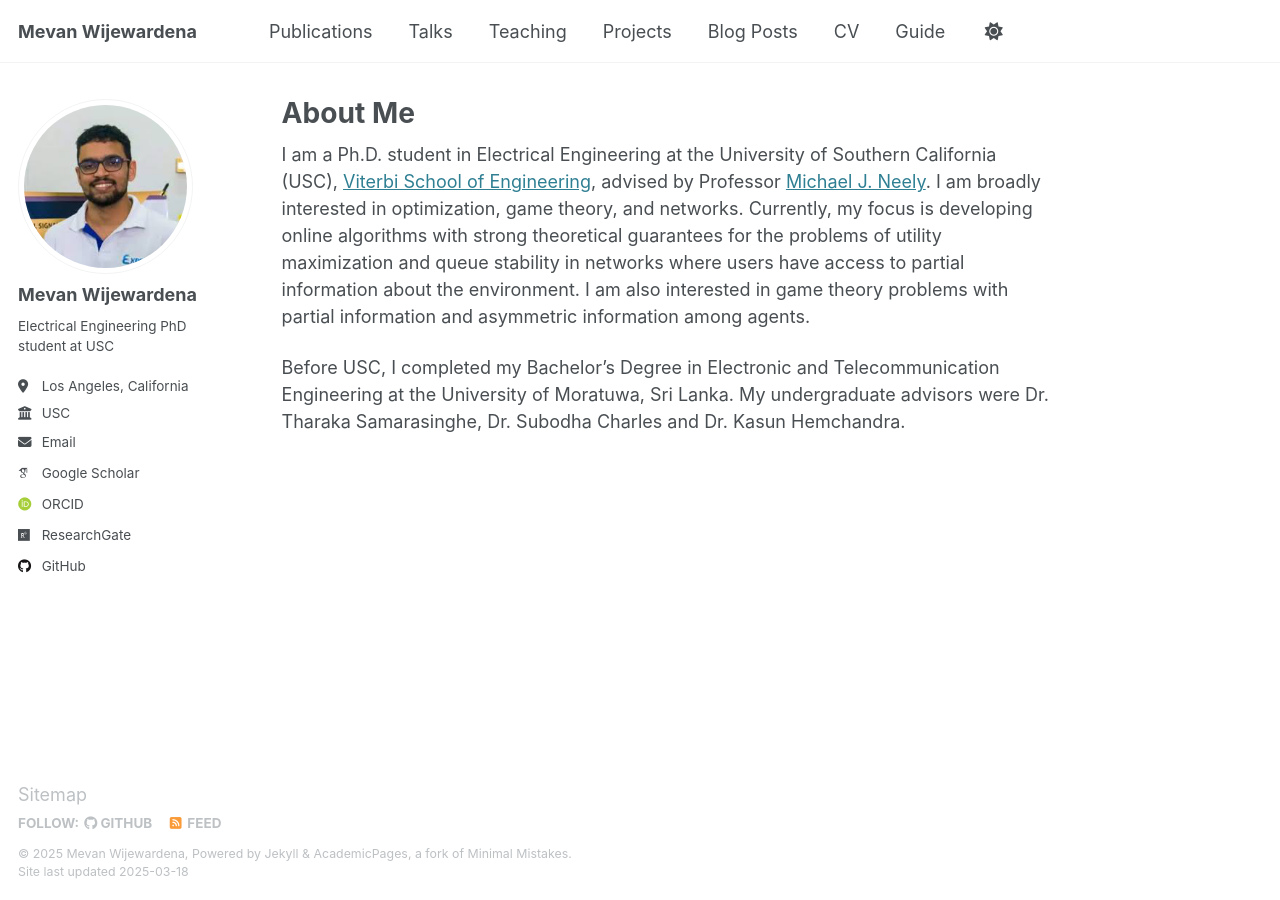
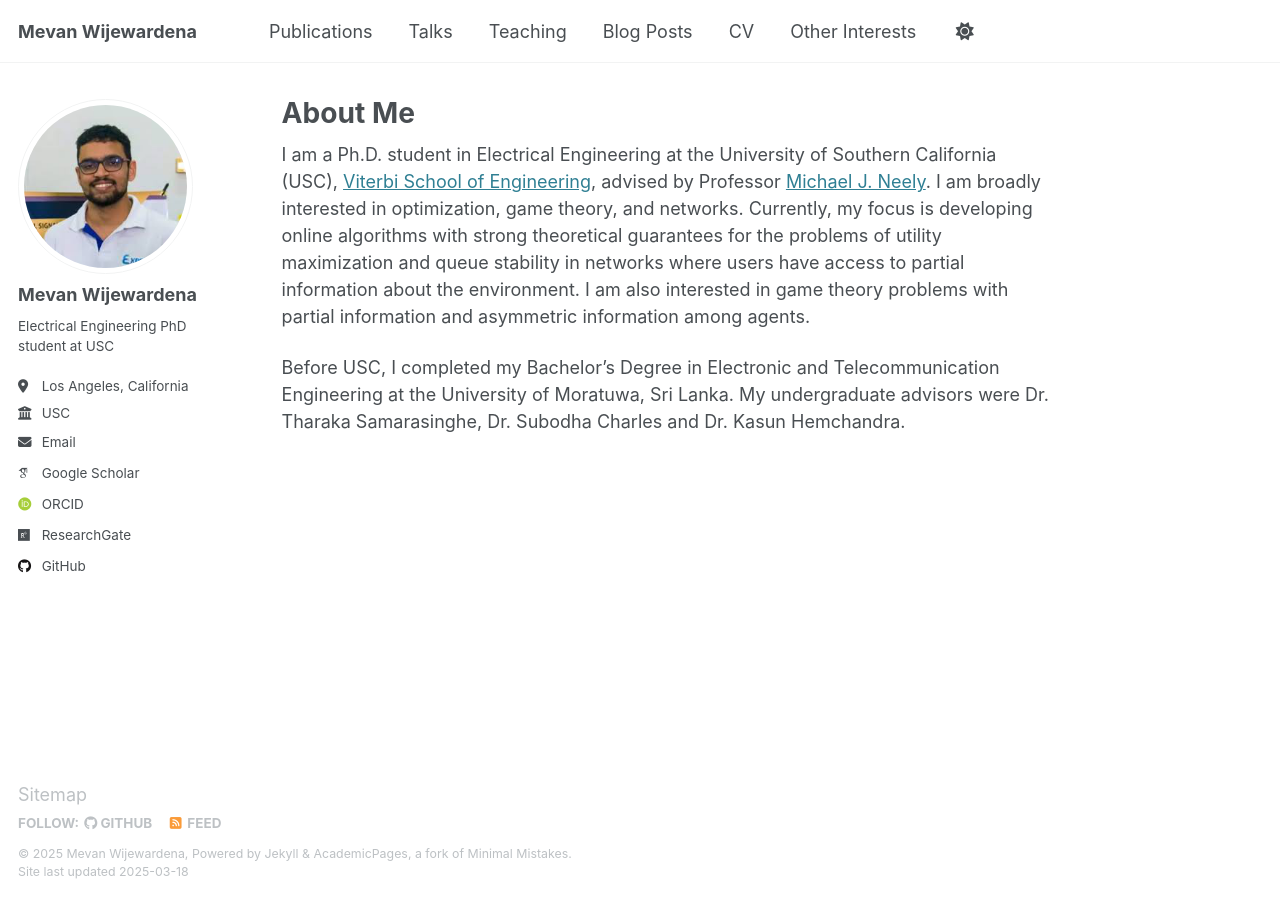
Before and after one commit to mevanwijewardena/mevanwijewardena.github.io, a Jekyll site: the page built from _pages/about.md, in a window 1280 px wide. Built offline with Jekyll 4.4.1, drawn with Linux system fonts in a browser that asks for light colours; some web fonts are replaced.

Commit message:
Update navigation.yml

```diff
--- a/_data/navigation.yml
+++ b/_data/navigation.yml
@@ -17,9 +17,6 @@ main:
   - title: "Teaching"
     url: /teaching/
 
-  - title: "Projects"
-    url: /projects/
-
   - title: "Blog Posts"
     url: /year-archive/
 
@@ -29,5 +26,5 @@ main:
   # - title: "CV"
   #   url: /cv-json/
 
-  - title: "Guide"
-    url: /markdown/
+  - title: "Other Interests"
+    url: /interests/
```
